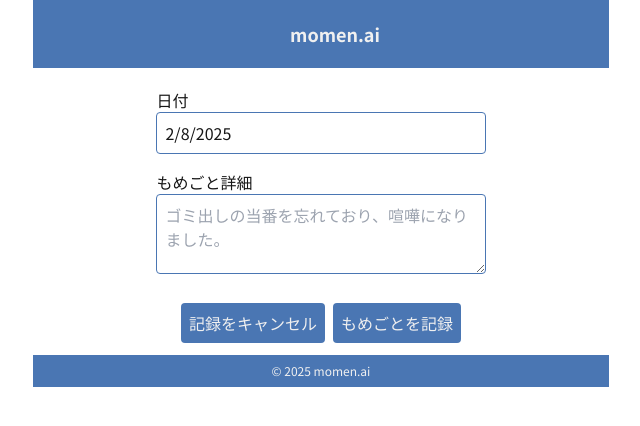
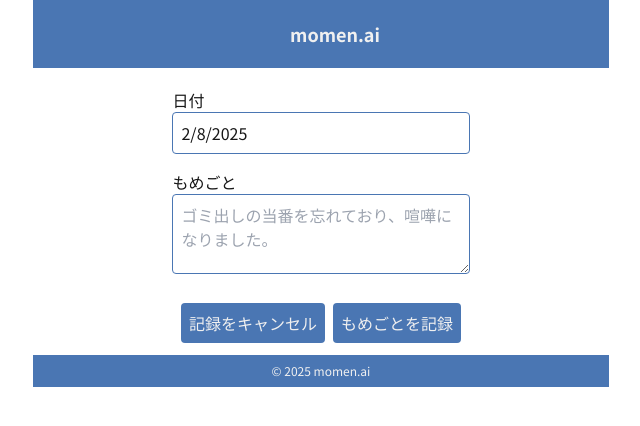
Before and after one commit to MapGeoSafari/momenai, a Next.js app: page / in a window 1280 px wide. Both pictures are taken after a click on the button 1240 px from the left and 760 px from the top of the page. Shown: the top 426 px of the page, without its empty margins (319-959 px from the left). Built offline with nearby package versions, Linux system fonts and the light colour scheme; some icons are missing.

Commit message:
fix to use simple content tiles

```diff
--- a/app/components/MomeEdit.tsx
+++ b/app/components/MomeEdit.tsx
@@ -23,7 +23,7 @@ function MomeEdit(props: {
           />
         </label>
         <label>
-          もめごと詳細
+          もめごと
           <input
             type="description"
             className="border p-2 w-full border-bg-main rounded"
--- a/app/components/MomeForm.tsx
+++ b/app/components/MomeForm.tsx
@@ -22,7 +22,7 @@ function MomeForm(props: {
         />
       </label>
       <label>
-        もめごと詳細
+        もめごと
         <textarea
           value={description}
           onChange={(e) => setDesription(e.target.value)}
--- a/app/components/MomeItem.tsx
+++ b/app/components/MomeItem.tsx
@@ -52,10 +52,10 @@ function MomeItem(props: {
             <Icon icon="fluent:edit-16-regular" />
           </button>
         </div>
-        {description && <Section sectionTitle="📝 もめごと詳細" items={[description]} />}
-        {message && <Section sectionTitle="🤖 AIアドバイス" items={[message]} />}
+        {description && <Section sectionTitle="📝 もめごと" items={[description]} />}
+        {message && <Section sectionTitle="🤖 AIコメント" items={[message]} />}
         {solutions && (
-          <Section sectionTitle="💡 解決策のヒント" items={solutions || []} isNumbering />
+          <Section sectionTitle="💡 ヒント" items={solutions || []} isNumbering />
         )}
       </div>
     </div>
```
